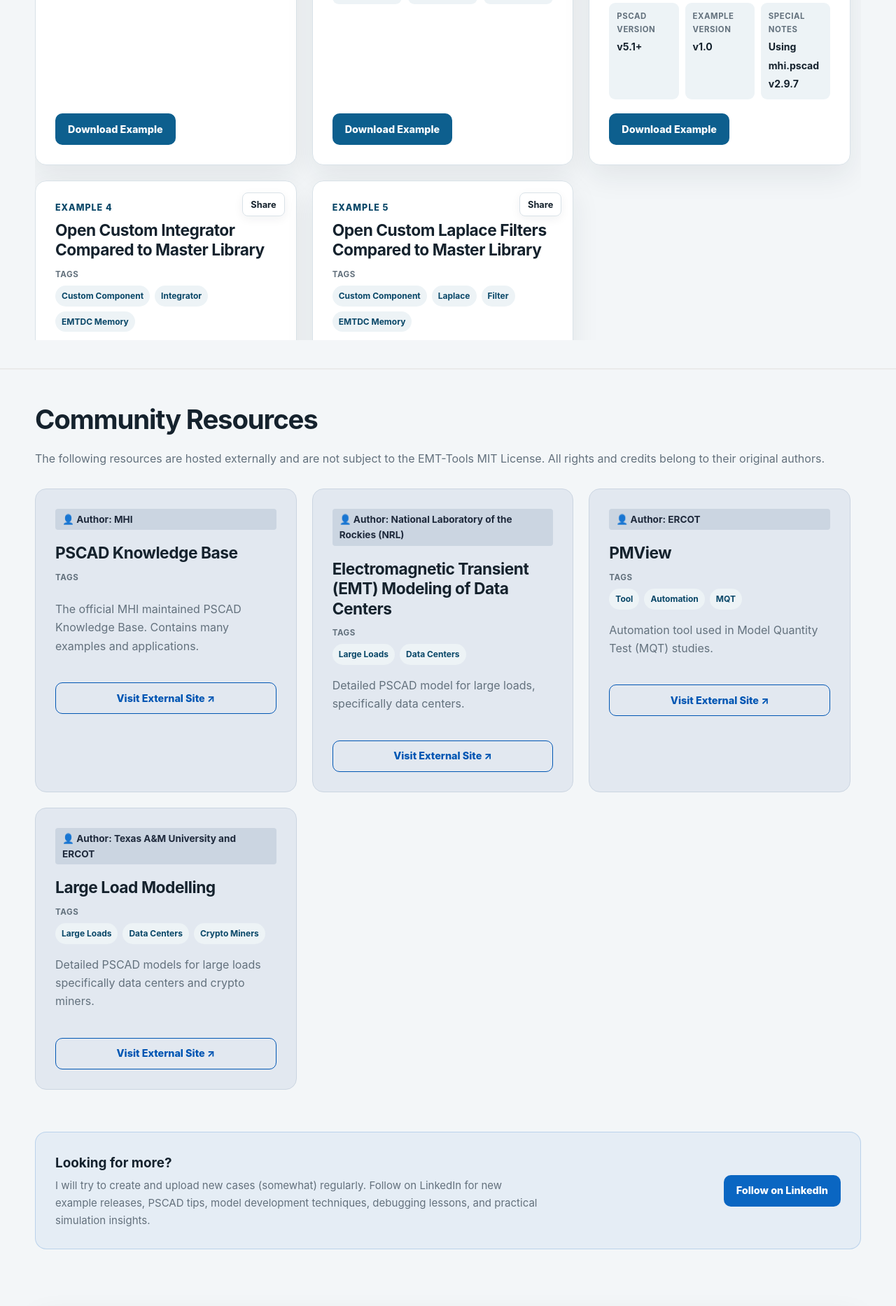
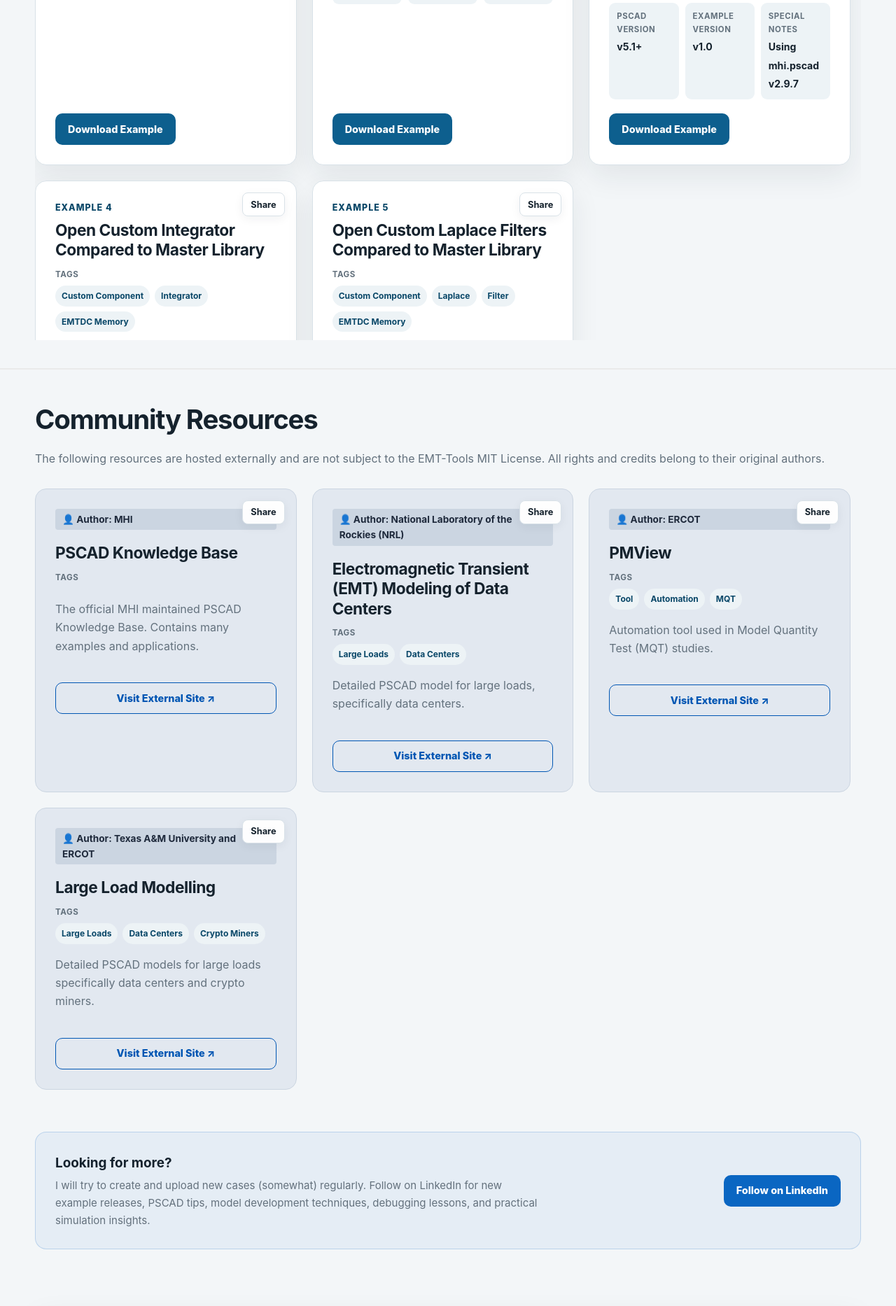
Before and after one commit to EMT-Tools/emt-tools.github.io, a Jekyll site: the page built from index.html, in a window 1280 px wide. Shown: the part 2536-4402 px from the top of the page at 70% size. Built offline with Jekyll 4.4.1, drawn with Linux system fonts in a browser that asks for light colours.

Commit message:
Update index.html

```diff
--- a/index.html
+++ b/index.html
@@ -126,7 +126,11 @@
     <div class="scrollable-grid-container">
       <div class="example-grid" id="external-examples-grid">
         {% for resource in site.data.external %}
-        <article class="searchable-example example-card" data-source="external" style="background-color: #e2e8f0; border: 1px solid #cbd5e1; box-shadow: none;" data-search="{{ resource.tags | join: ' ' | downcase }} {{ resource.title | downcase }}">
+        <!-- Added id="{{ resource.title | slugify }}" so the share link works -->
+        <article class="searchable-example example-card" id="{{ resource.title | slugify }}" data-source="external" style="background-color: #e2e8f0; border: 1px solid #cbd5e1; box-shadow: none;" data-search="{{ resource.tags | join: ' ' | downcase }} {{ resource.title | downcase }}">
+
+          <!-- ADDED SHARE BUTTON HERE -->
+          <button aria-label="Share this PSCAD resource" class="share-button-top share-button" type="button">Share</button>
 
           <div class="example-content">
             <div style="background-color: #cbd5e1; padding: 4px 10px; font-size: 0.85em; color: #1e293b; border-radius: 4px; display: inline-block; margin-bottom: 12px; font-weight: bold;">
@@ -156,7 +160,6 @@
         {% endfor %}
       </div>
     </div>
-  </div>
 </section>
 
 <section style="padding-bottom: 82px;">
```
